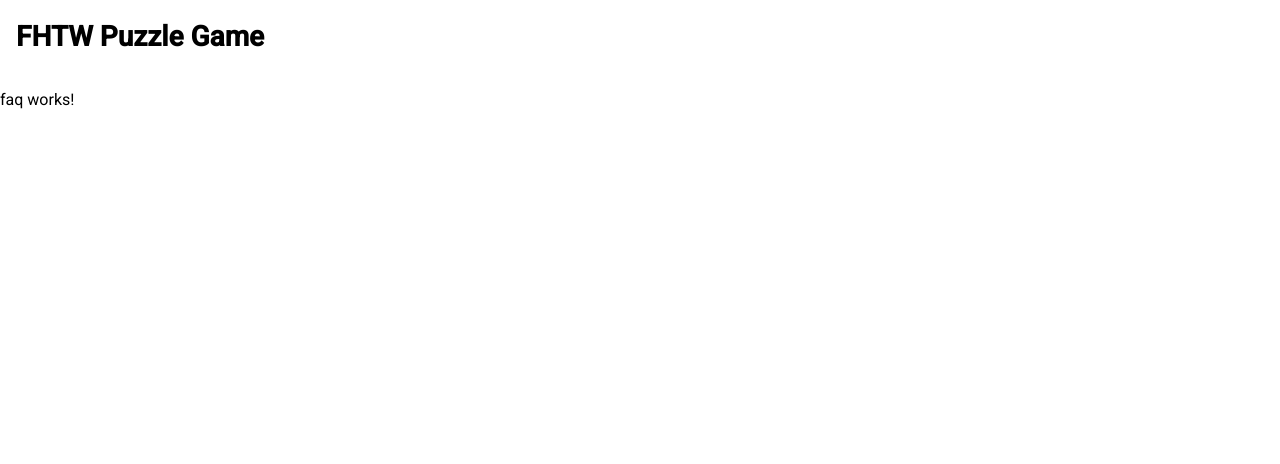
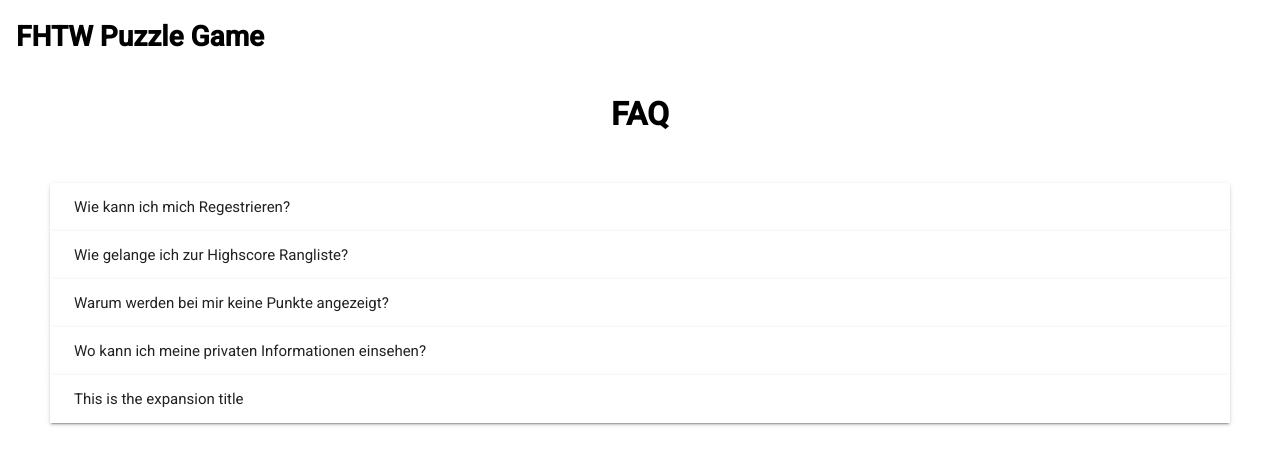
Before and after one commit to StephanWeinlinger/Game-Website-Repo, an Angular app: page /faq in a window 1280 px wide. Shown: the top 464 px of the page. Built offline with nearby package versions, Linux system fonts and the light colour scheme.

Commit message:
faq page

```diff
--- a/src/app/faq/faq.component.css
+++ b/src/app/faq/faq.component.css
@@ -0,0 +1,9 @@
+.mat-form-field + .mat-form-field {
+  margin-left: 8px;
+}
+.faqdiv {
+  margin: 50px;
+}
+#faqCaption {
+  text-align: center;
+}
--- a/src/app/faq/faq.component.html
+++ b/src/app/faq/faq.component.html
@@ -1 +1,63 @@
-<p>faq works!</p>
+<div class = "caption">
+    <h1 id="faqCaption">FAQ</h1>
+</div>
+
+<div class="faqdiv">
+    <mat-accordion>
+    <mat-expansion-panel hideToggle>
+      <mat-expansion-panel-header>
+        <mat-panel-title>
+          Wie kann ich mich Regestrieren?
+        </mat-panel-title>
+      </mat-expansion-panel-header>
+      <p>Um sich zu registrieren drücken Sie einfach den Sign Up Button oben in der Navigationsleiste.</p>
+    </mat-expansion-panel>
+    <mat-expansion-panel (opened)="panelOpenState = true"
+                         (closed)="panelOpenState = false">
+    </mat-expansion-panel>
+    <mat-expansion-panel hideToggle>
+        <mat-expansion-panel-header>
+          <mat-panel-title>
+            Wie gelange ich zur Highscore Rangliste?
+          </mat-panel-title>
+        </mat-expansion-panel-header>
+        <p>Um zur Highscore Rangliste zu kommen drücken Sie einfach auf Leaderboard in der Navigationsleiste.</p>
+      </mat-expansion-panel>
+      <mat-expansion-panel (opened)="panelOpenState = true"
+                           (closed)="panelOpenState = false">
+      </mat-expansion-panel>
+      <mat-expansion-panel hideToggle>
+        <mat-expansion-panel-header>
+          <mat-panel-title>
+            Warum werden bei mir keine Punkte angezeigt?
+          </mat-panel-title>
+        </mat-expansion-panel-header>
+        <p>Punkte werden nur bei Registrierten Benutzern angezeit. </p>
+      </mat-expansion-panel>
+      <mat-expansion-panel (opened)="panelOpenState = true"
+                           (closed)="panelOpenState = false">
+      </mat-expansion-panel>
+      <mat-expansion-panel hideToggle>
+        <mat-expansion-panel-header>
+          <mat-panel-title>
+            Wo kann ich meine privaten Informationen einsehen?
+          </mat-panel-title>
+        </mat-expansion-panel-header>
+        <p>Drücken Sie in der Navbar auf Profile, dort befinden sich alle gespeicherten Informationen.</p>
+      </mat-expansion-panel>
+      <mat-expansion-panel (opened)="panelOpenState = true"
+                           (closed)="panelOpenState = false">
+      </mat-expansion-panel>
+      <mat-expansion-panel hideToggle>
+        <mat-expansion-panel-header>
+          <mat-panel-title>
+            This is the expansion title
+          </mat-panel-title>
+        </mat-expansion-panel-header>
+        <p>This is the primary content of the panel.</p>
+      </mat-expansion-panel>
+      <mat-expansion-panel (opened)="panelOpenState = true"
+                           (closed)="panelOpenState = false">
+      </mat-expansion-panel>
+    </mat-accordion>
+</div>
--- a/src/app/faq/faq.component.ts
+++ b/src/app/faq/faq.component.ts
@@ -8,7 +8,7 @@ import { Component, OnInit } from '@angular/core';
 export class FaqComponent implements OnInit {
 
   constructor() { }
-
+  panelOpenState = false;
   ngOnInit(): void {
   }
 
```
